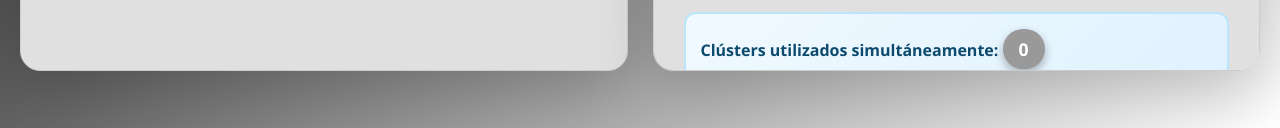
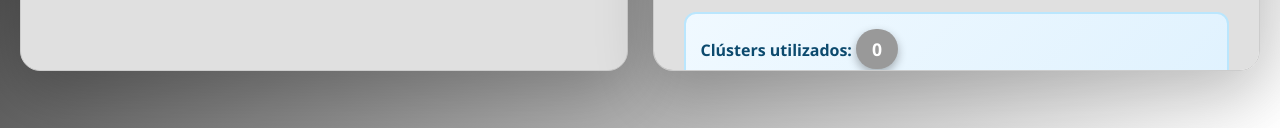
Before and after one commit to tosysy/Dividir-Clusters, a plain HTML site: page index.html in a window 1280 px wide. Shown: the part 669-797 px from the top of the page. Drawn offline with Linux system fonts and the light colour scheme.

Commit message:
Update index.html

```diff
--- a/index.html
+++ b/index.html
@@ -3,7 +3,7 @@
 <head>
 <meta charset="UTF-8">
 <meta name="viewport" content="width=device-width, initial-scale=1.0">
-<title>Sistema FAT - Generador y Explorador</title>
+<title>Sistema FAT</title>
 <script src="https://cdn.jsdelivr.net/npm/pdf-lib/dist/pdf-lib.min.js"></script>
 <style>
     * {
@@ -337,7 +337,7 @@
 
             <h3>📊 Estadísticas</h3>
             <div style="padding: 15px; background: linear-gradient(135deg, #f0f9ff 0%, #e0f2fe 100%); border-radius: 12px; border: 2px solid #bae6fd;">
-                <span style="color: #0c4a6e; font-weight: 600;">Clústers utilizados simultáneamente: </span>
+                <span style="color: #0c4a6e; font-weight: 600;">Clústers utilizados: </span>
                 <span class="stats-badge" id="maxClusters">0</span>
             </div>
 
```
